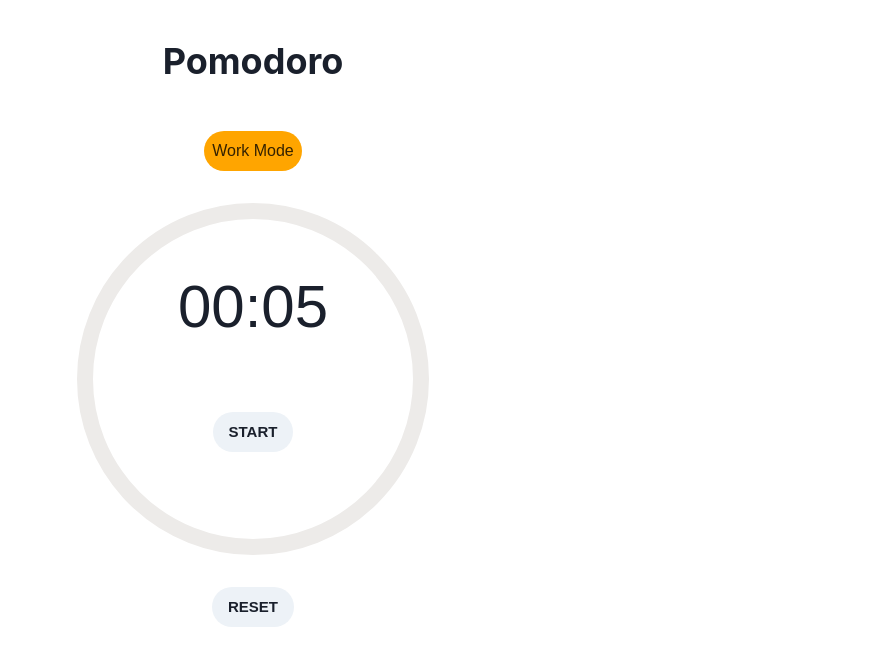
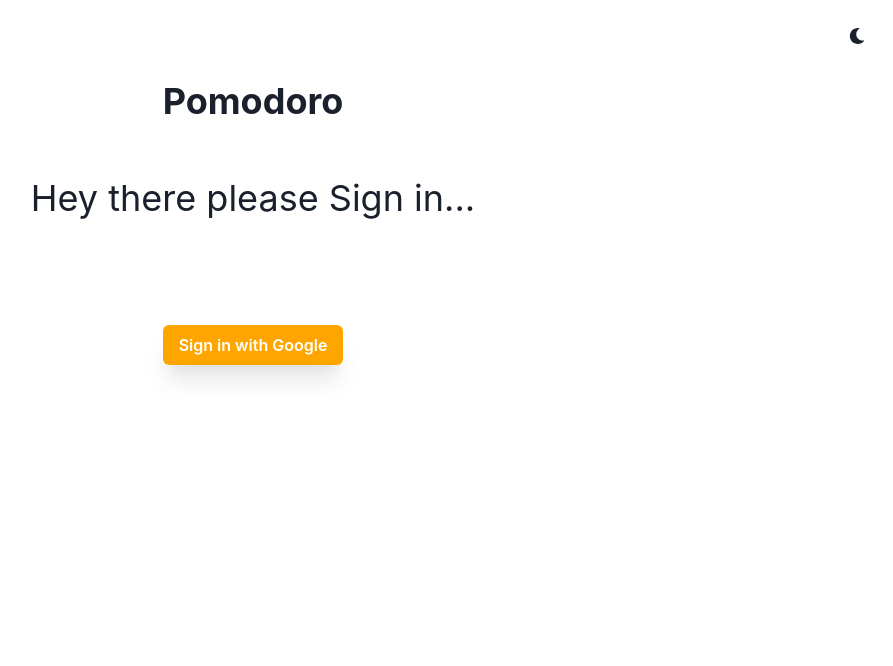
Before and after one commit to Tjsutar/Pomodoro, a React (Create React App) app: page / in a window 1280 px wide. Shown: the top 666 px of the page, without its empty margins (387-1280 px from the left). Built offline with nearby package versions, Linux system fonts and the light colour scheme.

Commit message:
Final commit

```diff
--- a/package.json
+++ b/package.json
@@ -10,6 +10,7 @@
     "@testing-library/jest-dom": "^5.16.5",
     "@testing-library/react": "^13.4.0",
     "@testing-library/user-event": "^14.4.3",
+    "firebase": "^9.20.0",
     "framer-motion": "^6.5.1",
     "react": "^18.2.0",
     "react-dom": "^18.2.0",
--- a/src/App.jsx
+++ b/src/App.jsx
@@ -1,92 +1,10 @@
-//import { Global } from '@emotion/react';
-import {
-  Box,
-  Button,
-  Container,
-  HStack,
-  Heading,
-  Stack,
-  Text,
-  VStack,
-} from '@chakra-ui/react';
-import React from 'react';
-import { Icon } from '@chakra-ui/react';
-import { MdSettings } from 'react-icons/md';
-import { CircularProgress, CircularProgressLabel } from '@chakra-ui/react';
-import { useState, useEffect } from 'react';
+import React from 'react'
+import Signin from './components/Signin'
 
-
-function App() {
-  const [activemode,setActivemode] = useState("Work Mode");
-  const [time, setTime] = useState(5);
-  const [isActive, setisActive] = useState(false);
-  const [maxprogress,setMaxprogress] = useState(1800);
-  const [prgressvalue,setProgressvalue] = useState()
-
-  let count=0
-
-  useEffect(() => {
-
-    if (isActive && time > 0) {
-
-      const interval = setInterval(() => {
-        setTime(time => time - 1);
-      }, 1000);
-
-      return () => clearInterval(interval);
-    }
-
-    if(time==0) ++count;
-
-    if(count && time==0){
-      setActivemode("Break-Mode")
-      setTime(300);
-    }
-
-  }, [time,isActive]);
-
-  const toggleClock = () => {
-    setisActive(!isActive);
-  };
-
-  const getTime = time => {
-    const min = Math.floor(time / 60);
-    const sec = time % 60;
-    return `${min < 10 ? '0' + min : min}:${sec < 10 ? '0' + sec : sec}`;
-  };
-
+const App = () => {
   return (
-    <Container fontFamily={'sans-serif'}>
-      <VStack>
-        <Heading m={'10'}>Pomodoro</Heading>
-
-        <HStack>
-          <Box borderRadius={'full'} bg={'orange'} p={'2'} color={'blackAlpha.800'} >{activemode}</Box>
-        </HStack>
-
-        <Stack>
-          <CircularProgress
-            size="400px"
-            thickness={'4px'}
-            color="orange"
-            max={maxprogress}
-            value={prgressvalue}
-          >
-            <CircularProgressLabel>
-              <Text fontSize="6xl">{getTime(time)}</Text>
-                <Button fontSize={'15'} borderRadius={'full'} onClick={toggleClock}>
-                  {isActive ? "PUASE" : "START"}
-                </Button>
-            </CircularProgressLabel>
-          </CircularProgress>
-        </Stack>
-
-        <Button fontSize={'15'} borderRadius={'full'} onClick={toggleClock}>
-          RESET
-        </Button>
-      </VStack>
-    </Container>
-  );
+    <Signin/>
+  )
 }
 
-export default App;
+export default App
--- a/src/ColorModeSwitcher.js
+++ b/src/ColorModeSwitcher.js
@@ -4,15 +4,16 @@ import { FaMoon, FaSun } from 'react-icons/fa';
 
 export const ColorModeSwitcher = props => {
   const { toggleColorMode } = useColorMode();
-  const text = useColorModeValue('dark', 'light');
+  //const text = useColorModeValue('light', 'dark');
   const SwitchIcon = useColorModeValue(FaMoon, FaSun);
 
   return (
     <IconButton
-      size="md"
-      fontSize="lg"
-      aria-label={`Switch to ${text} mode`}
+      zIndex={'overlay'}
       variant="ghost"
+      pos={"fixed"}
+      top={"4"}
+      right={"4"}
       color="current"
       marginLeft="2"
       onClick={toggleColorMode}
--- /dev/null
+++ b/src/components/Home.jsx
@@ -0,0 +1,150 @@
+import {
+  Box,
+  Button,
+  Container,
+  HStack,
+  Heading,
+  Stack,
+  Text,
+  VStack,
+} from '@chakra-ui/react';
+import React from 'react';
+import { CircularProgress, CircularProgressLabel } from '@chakra-ui/react';
+import { useState, useEffect } from 'react';
+import { onAuthStateChanged } from 'firebase/auth';
+import { auth } from './config';
+
+function App() {
+  const [activemode, setActivemode] = useState('Work Mode');
+  const [time, setTime] = useState(100);
+  const [isActive, setisActive] = useState(false);
+  const [maxprogress, setMaxprogress] = useState(100);
+
+  const [uname, setUname] = useState('');
+
+  let count = 0;
+
+  useEffect(() => {
+    if (isActive && time > 0) {
+      const interval = setInterval(() => {
+        setTime(time => time - 1);
+      }, 1000);
+
+      return () => clearInterval(interval);
+    }
+
+    if (time === 0) ++count;
+
+    if (count && time === 0) {
+      setActivemode('Break-Mode');
+      setTime(300);
+      setMaxprogress(300);
+    }
+
+    onAuthStateChanged(auth, user => {
+      if (user.email) setUsername(user.email);
+    });
+  }, [time, isActive]);
+
+  function setUsername(email) {
+    setUname(email.split('@')[0]);
+  }
+
+  const toggleClock = () => {
+    setisActive(!isActive);
+  };
+
+  const getTime = time => {
+    const min = Math.floor(time / 60);
+    const sec = time % 60;
+    return `${min < 10 ? '0' + min : min}:${sec < 10 ? '0' + sec : sec}`;
+  };
+
+  const resetTimer = () => {
+    setTime(5);
+    setActivemode('Work mode');
+    setMaxprogress(5);
+  };
+
+  const logout = () => {
+    localStorage.clear();
+    window.location.reload();
+  };
+
+  return (
+    <Container fontFamily={'sans-serif'}>
+      <VStack>
+        <Heading m={'5'} fontWeight={'bold'}>
+          Pomodoro
+        </Heading>
+        <Text m={'10'} fontSize={'xl'} >
+          Welcome {uname}
+        </Text>
+        <HStack>
+          <Box
+            borderRadius={'full'}
+            bg={'orange'}
+            p={'3'}
+            color={'blackAlpha.800'}
+            fontWeight={'bold'}
+            paddingInline={'5'}
+            shadow={'xl'}
+          >
+            {activemode}
+          </Box>
+        </HStack>
+
+        <Stack>
+          <CircularProgress
+            size="400px"
+            thickness={'3px'}
+            color="orange"
+            max={maxprogress}
+            value={time}
+          >
+            <CircularProgressLabel>
+              <Text fontSize="6xl" mt={'36'}>
+                {getTime(time)}
+              </Text>
+              <Button
+                fontSize={'15'}
+                borderRadius={'full'}
+                onClick={toggleClock}
+                colorScheme="red"
+                mb={'40'}
+                shadow={'xl'}
+              >
+                {isActive ? 'PUASE' : 'START'}
+              </Button>
+            </CircularProgressLabel>
+          </CircularProgress>
+        </Stack>
+
+        <Button
+          fontSize={'15'}
+          borderRadius={'full'}
+          onClick={() => resetTimer()}
+          bg={'facebook.500'}
+          textColor={'white'}
+          shadow={'xl'}
+        >
+          RESET
+        </Button>
+      </VStack>
+      <VStack mt={'30'}>
+        <Button
+          w={'80'}
+          onClick={logout}
+          colorScheme={'orange'}
+          bg={'orange'}
+          shadow={'xl'}
+          borderRadius={'full'}
+        >
+          Logout
+        </Button>
+      </VStack>
+    </Container>
+  );
+}
+
+export default App;
--- /dev/null
+++ b/src/components/Signin.jsx
@@ -0,0 +1,43 @@
+import React, { useState, useEffect } from 'react';
+import { signInWithPopup } from 'firebase/auth';
+import { auth, provider } from './config';
+import { Button, Heading, Text, VStack } from '@chakra-ui/react';
+import Home from './Home';
+
+const Signin = () => {
+  const [value, setValue] = useState('');
+
+  const handleClick = () => {
+    signInWithPopup(auth, provider).then(data => {
+      setValue(data.user.email);
+      localStorage.setItem('email', data.user.email);
+    });
+  };
+
+  useEffect(() => {
+    setValue(localStorage.getItem('email'));
+  });
+
+  return (
+    <>
+      {value ? (
+        <Home/>
+      ) : (
+        <>
+
+          <VStack marginTop={'10'}>
+            <Heading m={'10'}>Pomodoro</Heading>
+            <Text fontSize={'4xl'}>Hey there please Sign in...</Text>
+          </VStack>
+          <VStack h={'30vh'} justifyContent={'center'}>
+            <Button onClick={handleClick} colorScheme={'orange'} bg={'orange'} shadow={'xl'}>
+              Sign in with Google
+            </Button>
+          </VStack>
+        </>
+      )}
+    </>
+  );
+};
+
+export default Signin;
--- /dev/null
+++ b/src/components/config.js
@@ -0,0 +1,17 @@
+import { initializeApp } from "firebase/app";
+import {getAuth, GoogleAuthProvider} from "firebase/auth"
+const firebaseConfig = {
+  apiKey: "AIzaSyDwz1ZcoiC_BCi5bRjjQAMM_Wts8c5Caj4",
+  authDomain: "pomodoroapp-630fa.firebaseapp.com",
+  projectId: "pomodoroapp-630fa",
+  storageBucket: "pomodoroapp-630fa.appspot.com",
+  messagingSenderId: "431514769778",
+  appId: "1:431514769778:web:4fb0eab21780fa4d23a5eb",
+  measurementId: "G-1277RB1DCD"
+};
+
+// Initialize Firebase
+const app = initializeApp(firebaseConfig);
+const auth = getAuth(app)
+const provider = new GoogleAuthProvider();
+export {auth,provider};
--- a/src/index.js
+++ b/src/index.js
@@ -2,6 +2,7 @@ import { ChakraProvider, ColorModeScript,theme } from '@chakra-ui/react';
 import React, { StrictMode } from 'react';
 import * as ReactDOM from 'react-dom/client';
 import App from './App';
+import { ColorModeSwitcher } from './ColorModeSwitcher';
 
 const container = document.getElementById('root');
 const root = ReactDOM.createRoot(container);
@@ -10,6 +11,7 @@ root.render(
   <StrictMode>
     <ColorModeScript />
     <ChakraProvider theme={theme}>
+     <ColorModeSwitcher/>
      <App />
     </ChakraProvider>
   </StrictMode>
```
Also changed, not shown: 1 other file (tests, documents, lock files or other folders).
